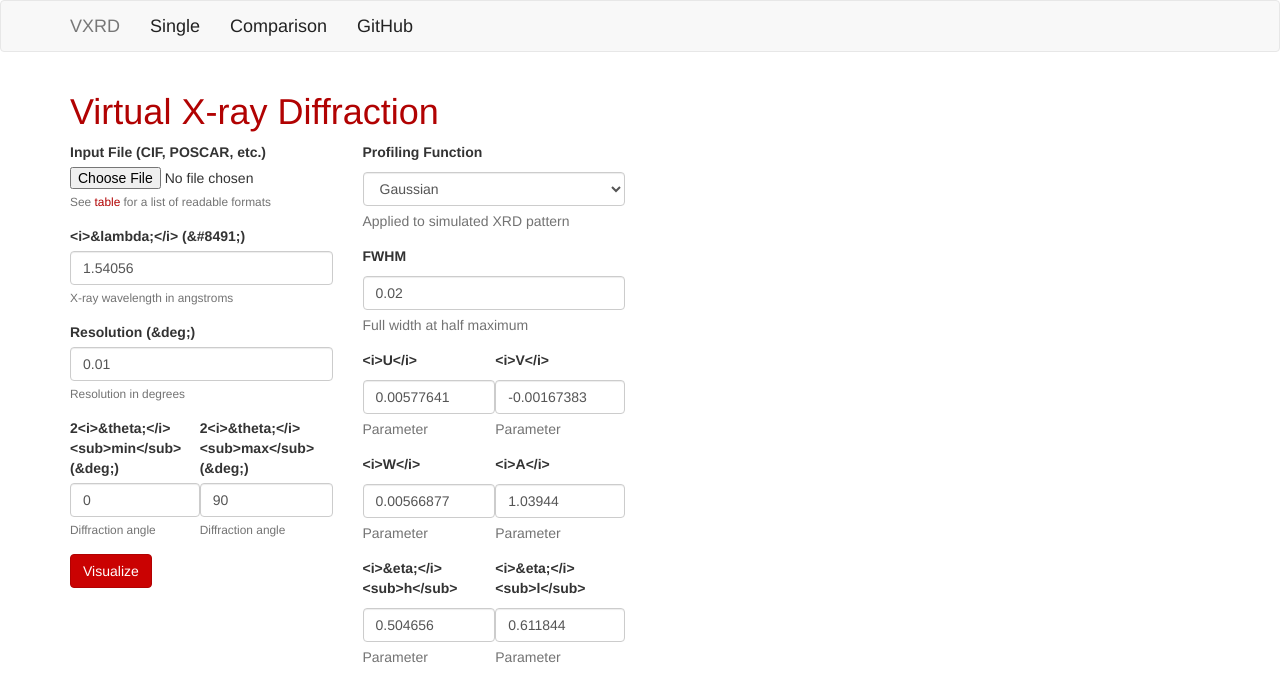
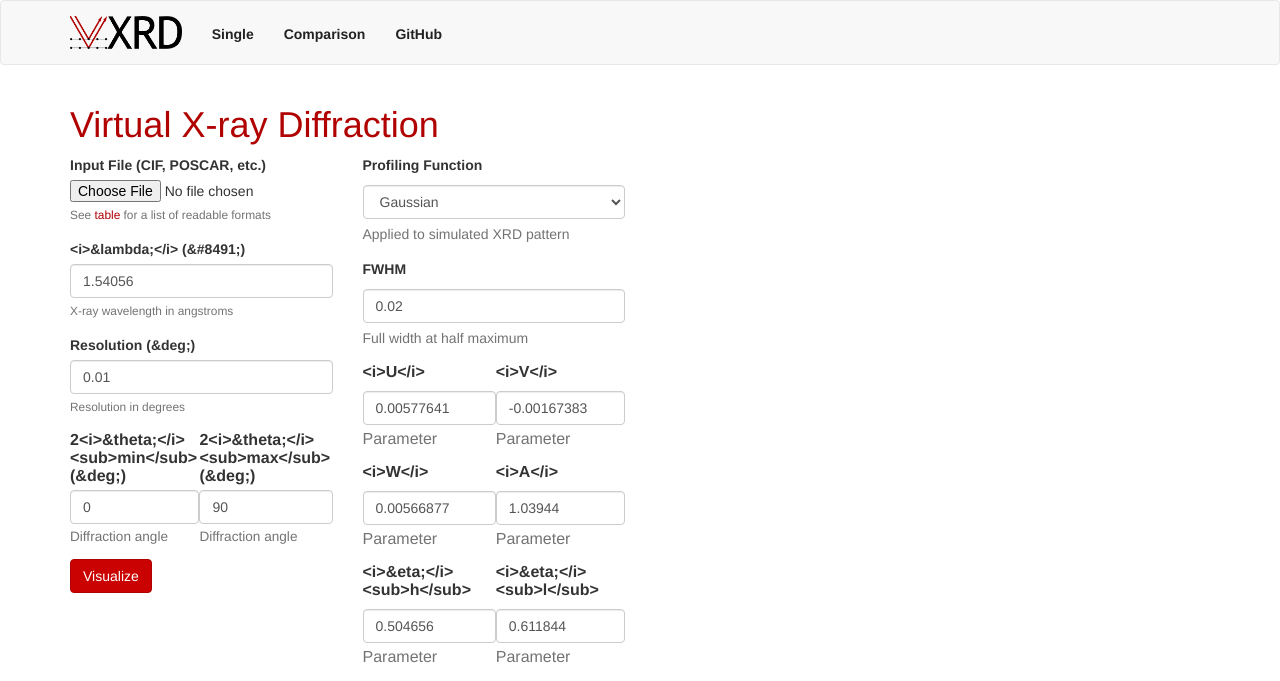
Before and after one commit to qzhu2017/XRD, a Flask app: page / in a window 1280 px wide. Shown: the top 681 px of the page. Run offline with Flask 2, Linux system fonts and the light colour scheme; some libraries are stand-ins or nearby versions.

Commit message:
Logo, favicon, restructure static dir

```diff
--- a/flask/app/static/custom.css
+++ b/flask/app/static/css/custom.css
@@ -2,8 +2,18 @@
   background:#b10202;
   color:#fff;
 }
+.navbar {
+  min-height: 65px;
+}
+.navbar-nav {
+  padding-top: 8px;
+}
+.navbar-brand>img {
+  height: 33px;
+}
 .navbar-default .navbar-nav>li>a {
-  font-size: large;
+  font-size: 14px;
+  font-weight: 600;
   color: #222;
 }
 .navbar-default .navbar-nav>li>a:focus-within,
@@ -11,7 +21,8 @@
 .navbar-default .navbar-nav>li>a:hover,
 .navbar-default .navbar-nav>li>a:active,
 .navbar-default .navbar-nav>li>a:active:focus {
-  font-size: large;
+  font-size: 14px;
+  font-weight: 600;
   color: #b10202;
 }
 .h1, .h2, .h3, .h4, .h5, .h6, h1, h2, h3, h4, h5, h6 {
--- a/flask/app/templates/base.html
+++ b/flask/app/templates/base.html
@@ -1,3 +1,7 @@
+<head>
+  <link rel="shortcut icon"
+    href="{{ url_for('static', filename='img/favicon.ico') }}">
+</head>
 {% extends 'bootstrap/base.html' %}
 
 {% block title %}
@@ -9,7 +13,8 @@
 {% endblock %}
 
 {% block navbar %}
-  <link rel="stylesheet" type="text/css" href="{{ url_for('static', filename='custom.css') }}">
+  <link rel="stylesheet" type="text/css"
+    href="{{ url_for('static', filename='css/custom.css') }}">
   <nav class="navbar navbar-default">
     <div class="container">
       <div class="navbar-header">
@@ -21,7 +26,9 @@
             <span class="icon-bar"></span>
             <span class="icon-bar"></span>
         </button>
-        <a class="navbar-brand" href="{{ url_for('index') }}">VXRD</a>
+        <a class="navbar-brand" href="{{ url_for('index') }}">
+          <img src="{{ url_for('static', filename='img/brand.png') }}">
+        </a>
       </div>
       <div class="collapse navbar-collapse" id="bs-example-navbar-collapse-1">
         <ul class="nav navbar-nav">
```
Also changed, not shown: flask/app/static/img/brand.png (added), flask/app/static/img/favicon.ico (added).
